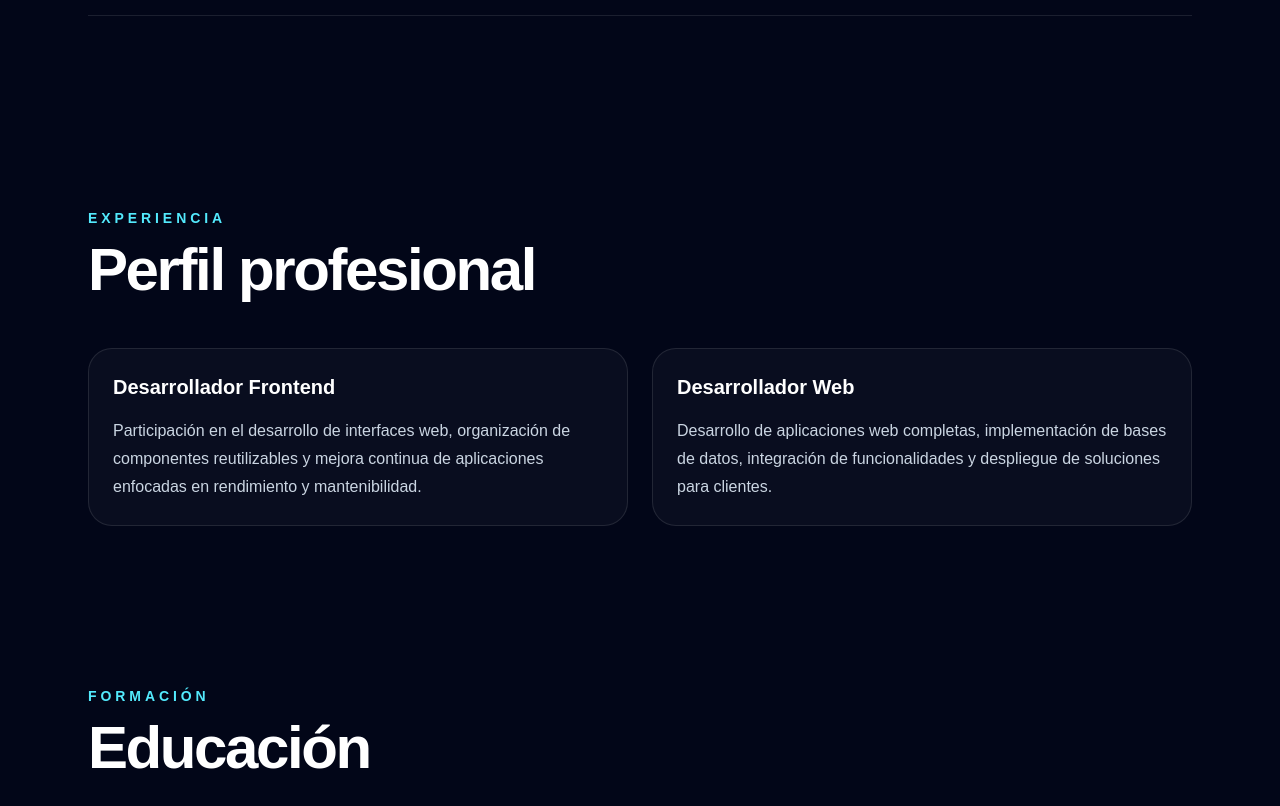
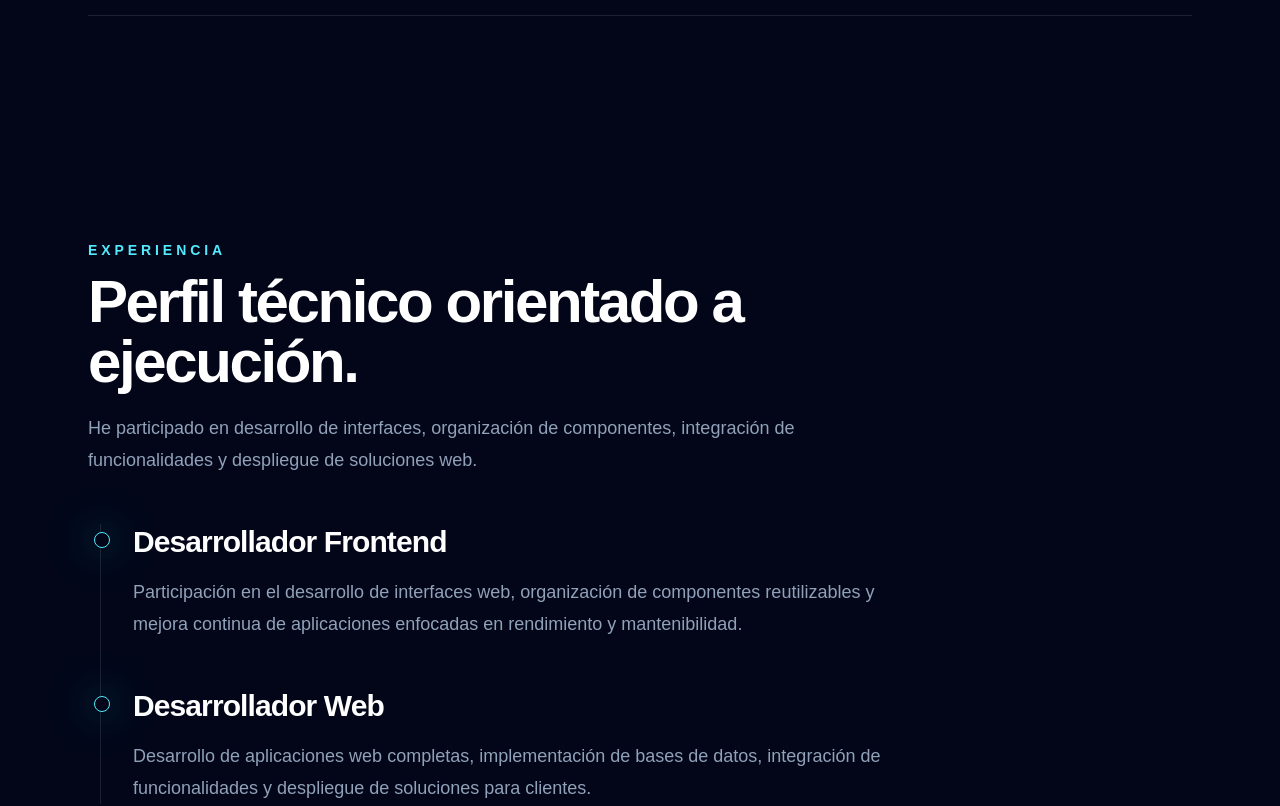
Before and after one commit to VaCris/portfolio, a Next.js app: page / in a window 1280 px wide. Shown: the part 3940-4746 px from the top of the page. Built offline with nearby package versions, Linux system fonts and the light colour scheme.

Commit message:
style: redesign experience as timeline

```diff
--- a/components/sections/ExperienceSection.tsx
+++ b/components/sections/ExperienceSection.tsx
@@ -3,17 +3,21 @@ import { SectionTitle } from "@/components/ui/SectionTitle";
 
 export function ExperienceSection() {
   return (
-    <section className="mx-auto max-w-6xl px-6 py-20">
-      <SectionTitle eyebrow="Experiencia" title="Perfil profesional" />
+    <section className="mx-auto max-w-6xl px-6 py-28">
+      <SectionTitle
+        eyebrow="Experiencia"
+        title="Perfil técnico orientado a ejecución."
+        description="He participado en desarrollo de interfaces, organización de componentes, integración de funcionalidades y despliegue de soluciones web."
+      />
 
-      <div className="grid gap-6 md:grid-cols-2">
+      <div className="relative ml-3 space-y-12 border-l border-white/10 pl-8">
         {experiences.map((experience) => (
-          <div
-            key={experience.title}
-            className="rounded-3xl border border-white/10 bg-white/[0.03] p-6"
-          >
-            <h3 className="text-xl font-bold text-white">{experience.title}</h3>
-            <p className="mt-4 leading-7 text-slate-300">
+          <div key={experience.title} className="relative">
+            <span className="absolute -left-[39px] top-2 h-4 w-4 rounded-full border border-cyan-300 bg-slate-950 shadow-[0_0_40px_rgba(34,211,238,0.65)]" />
+            <h3 className="text-2xl font-black tracking-[-0.03em] text-white md:text-3xl">
+              {experience.title}
+            </h3>
+            <p className="mt-4 max-w-3xl text-lg leading-8 text-slate-400">
               {experience.description}
             </p>
           </div>
```
